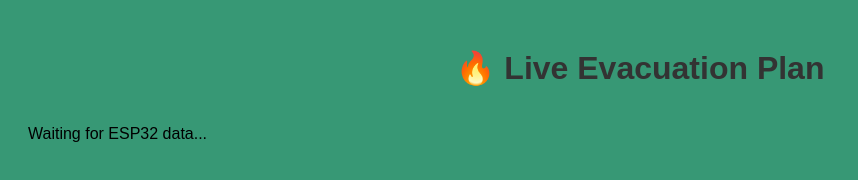
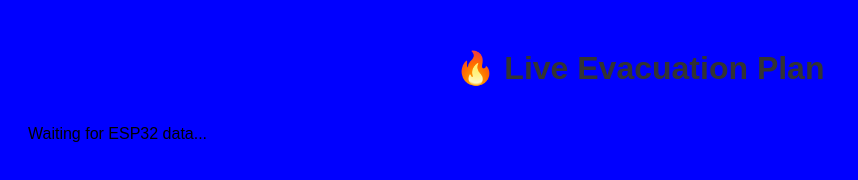
Before and after one commit to aqshanto/Fire-Evacution-System, a plain HTML site: page index.html in a window 1280 px wide. Shown: the whole page, without its empty margins (0-858 px from the left). Drawn offline with Linux system fonts and the light colour scheme; no server answers.

Commit message:
Refactor index.html: Change background color to #0000FF for consistency

```diff
--- a/index.html
+++ b/index.html
@@ -7,7 +7,7 @@
     <style>
       body {
         font-family: sans-serif;
-        background-color: #379875;
+        background-color: #0000FF;
         padding: 20px;
       }
       h1 {
```
